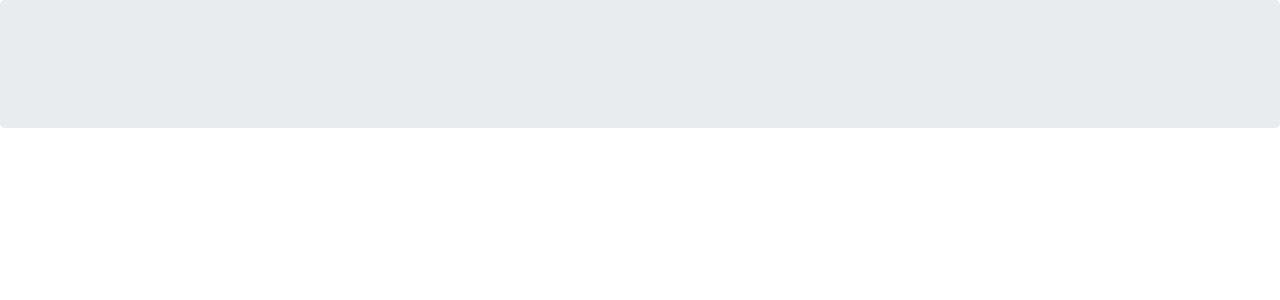
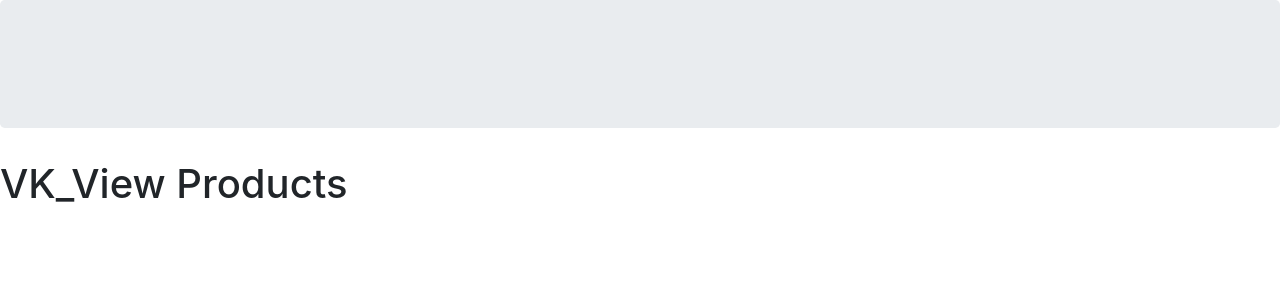
Before and after one commit to vivek9520/online_store_web, a React (Create React App) app: page / in a window 1280 px wide. Shown: the top 300 px of the page. Built offline with nearby package versions, Linux system fonts and the light colour scheme.

Commit message:
Vivek:-        I started my work.

```diff
--- a/src/App.js
+++ b/src/App.js
@@ -1,7 +1,7 @@
 import React from 'react';
 import logo from './logo.svg';
 import './App.css';
-
+import VkViewProducts from "./Components/VK_Components/VK_ViewProducts";
 
 function App() {
   return (
@@ -9,7 +9,7 @@ function App() {
      <div className="jumbotron">
 
      </div>
-
+        <VkViewProducts/>
    </div>
   );
 }
--- /dev/null
+++ b/src/Components/VK_Components/VK_ViewProducts.js
@@ -0,0 +1,13 @@
+import React, {Component} from 'react';
+
+class VkViewProducts extends Component {
+    render() {
+        return (
+            <div>
+                <h1>VK_View Products</h1>
+            </div>
+        );
+    }
+}
+
+export default VkViewProducts;
```
